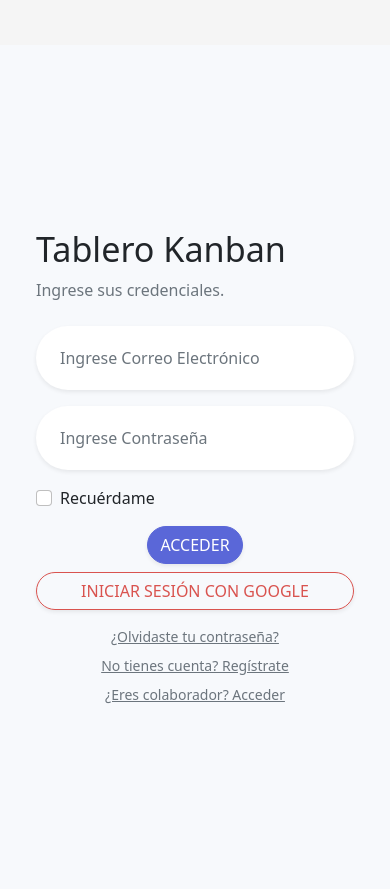
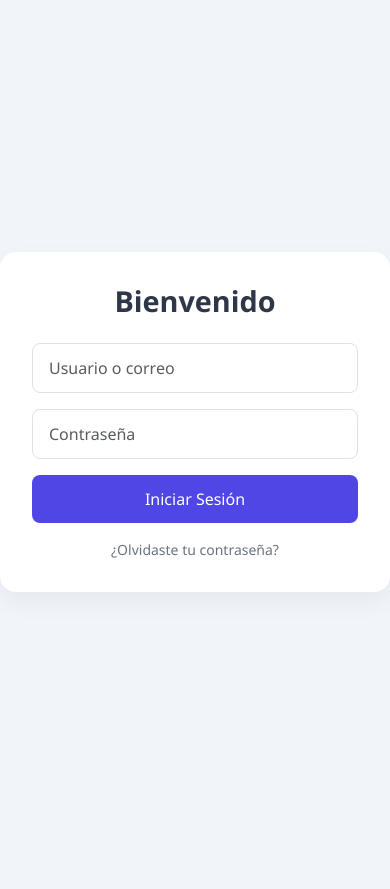
Before and after one commit to andres-app/pedidos-joaquin, a PHP site: page /login.php in a window 390 px wide. After the commit the page ends 592 px from the top, so only its background shows below. Run offline with PHP 8.4, Linux system fonts and the light colour scheme; some libraries are stand-ins or nearby versions.

Commit message:
Se realizó las modificaciones

```diff
--- a/login.php
+++ b/login.php
@@ -4,68 +4,117 @@
 <head>
     <meta charset="UTF-8">
     <meta name="viewport" content="width=device-width, initial-scale=1.0">
-    <title>Tablero KANBAN</title>
-    <link rel="stylesheet" href="https://cdn.jsdelivr.net/npm/bootstrap@5.0.2/dist/css/bootstrap.min.css">
-    <link rel="stylesheet" href="styles.css">
+    <title>Iniciar Sesión</title>
+    <link href="https://cdn.jsdelivr.net/npm/bootstrap@5.3.0/dist/css/bootstrap.min.css" rel="stylesheet">
+    <style>
+        body {
+            background-color: #f1f5f9;
+            display: flex;
+            justify-content: center;
+            align-items: center;
+            height: 100vh;
+            margin: 0;
+            font-family: 'Segoe UI', sans-serif;
+        }
+
+        .login-container {
+            background: #ffffff;
+            padding: 2rem;
+            border-radius: 1rem;
+            box-shadow: 0 10px 25px rgba(0, 0, 0, 0.05);
+            width: 100%;
+            max-width: 400px;
+        }
+
+        .login-container h2 {
+            font-size: 1.8rem;
+            font-weight: 600;
+            margin-bottom: 1.5rem;
+            text-align: center;
+            color: #2d3748;
+        }
+
+        .form-control {
+            border-radius: 0.5rem;
+            padding: 0.75rem 1rem;
+        }
+
+        .btn-primary {
+            background-color: #4f46e5;
+            border: none;
+            border-radius: 0.5rem;
+            padding: 0.75rem;
+            font-weight: 500;
+        }
+
+        .btn-primary:hover {
+            background-color: #4338ca;
+        }
+
+        .text-muted {
+            font-size: 0.875rem;
+            text-align: center;
+        }
+
+        .form-footer a {
+            display: block;
+            text-align: center;
+            margin-top: 1rem;
+            color: #6b7280;
+            font-size: 0.875rem;
+            text-decoration: none;
+        }
+
+        .form-footer a:hover {
+            color: #4f46e5;
+        }
+    </style>
 </head>
 
 <body>
-    <div class="container-fluid">
-        <div class="row no-gutter">
-            <div class="col-md-6 d-none d-md-flex bg-image"></div>
-            <div class="col-md-6 bg-light">
-                <div class="login d-flex align-items-center py-5">
-                    <div class="container">
-                        <div class="row">
-                            <div class="col-lg-10 col-xl-7 mx-auto">
-                                <h3 class="display-4">Tablero Kanban</h3>
-                                <p class="text-muted mb-4">Ingrese sus credenciales.</p>
-                                <form action="login_process.php" method="POST">
-                                    <div class="form-group mb-3">
-                                        <input id="inputEmail" type="text" name="username"
-                                            placeholder="Ingrese Correo Electrónico" required autofocus
-                                            class="form-control rounded-pill border-0 shadow-sm px-4">
-                                    </div>
-                                    <div class="form-group mb-3">
-                                        <input id="inputPassword" type="password" name="password"
-                                            placeholder="Ingrese Contraseña" required
-                                            class="form-control rounded-pill border-0 shadow-sm px-4 text-primary">
-                                    </div>
-                                    <div class="form-check mb-3">
-                                        <input id="customCheck1" type="checkbox" class="form-check-input">
-                                        <label for="customCheck1" class="form-check-label">Recuérdame</label>
-                                    </div>
+    <div class="login-container">
+        <h2>Bienvenido</h2>
+        <form action="login_process.php" method="POST">
+            <div class="mb-3">
+                <input type="text" name="username" class="form-control" placeholder="Usuario o correo" required>
+            </div>
+            <div class="mb-3">
+                <input type="password" name="password" class="form-control" placeholder="Contraseña" required>
+            </div>
+            <button type="submit" class="btn btn-primary w-100">Iniciar Sesión</button>
+        </form>
+        <div class="form-footer">
+            <a href="#" data-bs-toggle="modal" data-bs-target="#modalRecuperar">¿Olvidaste tu contraseña?</a>
+        </div>
+    </div>
 
-                                    <div class="text-center">
-                                        <button type="submit"
-                                            class="btn btn-primary btn-block text-uppercase mb-2 rounded-pill shadow-sm">Acceder</button>
-                                    </div>
-                                    <div class="text-center">
-                                        <a href="#"
-                                            class="btn btn-outline-danger w-100 text-uppercase mb-2 rounded-pill shadow-sm">
-                                            <i class="fab fa-google mr-2"></i> Iniciar sesión con Google
-                                        </a>
+    <!-- Modal: Olvidaste tu contraseña -->
+    <div class="modal fade" id="modalRecuperar" tabindex="-1" aria-labelledby="modalRecuperarLabel" aria-hidden="true">
+        <div class="modal-dialog modal-dialog-centered">
+            <div class="modal-content shadow-sm rounded">
+                <div class="modal-header bg-warning text-dark">
+                    <h5 class="modal-title" id="modalRecuperarLabel">Recuperación</h5>
+                    <button type="button" class="btn-close" data-bs-dismiss="modal" aria-label="Cerrar"></button>
+                </div>
+                <div class="modal-body text-center fs-5">
+                    😢 <strong>¡Uy!</strong><br>
+                    <span class="text-muted">Qué pena... no se puede recuperar la contraseña.</span><br>
+                    <small class="text-secondary">Intenta recordar o crea una nueva cuenta 🧠</small>
+                </div>
 
-                                    </div>
-                                    <div class="text-center">
-                                        <a href="#" class="d-block text-muted mt-2 small">¿Olvidaste tu contraseña?</a>
-                                        <a href="#" class="d-block text-muted mt-2 small">No tienes cuenta?
-                                            Regístrate</a>
-                                        <a href="#" class="d-block text-muted mt-2 small">¿Eres colaborador? Acceder</a>
-                                    </div>
-                                </form>
-                            </div>
-                        </div>
-                    </div>
+                <div class="modal-footer justify-content-center">
+                    <button type="button" class="btn btn-secondary" data-bs-dismiss="modal">Entendido</button>
                 </div>
             </div>
         </div>
     </div>
 
-    <!-- Bootstrap JS and dependencies -->
-    <script src="https://code.jquery.com/jquery-3.5.1.slim.min.js"></script>
-    <script src="https://cdn.jsdelivr.net/npm/@popperjs/core@2.5.4/dist/umd/popper.min.js"></script>
-    <script src="https://stackpath.bootstrapcdn.com/bootstrap/4.5.2/js/bootstrap.min.js"></script>
+    <audio id="soundFail" src="https://assets.mixkit.co/sfx/preview/mixkit-sad-trombone-471.mp3"></audio>
+
+
+    <script src="https://cdn.jsdelivr.net/npm/bootstrap@5.3.0/dist/js/bootstrap.bundle.min.js"></script>
+
+
 </body>
 
 </html>
--- a/styles.css
+++ /dev/null
@@ -1,78 +0,0 @@
-body {
-    overflow-x: hidden;
-    height: 100%;
-    background: #f5f5f5;
-    display: flex;
-    align-items: center;
-    justify-content: center;
-    padding: 0;
-    margin: 0;
-}
-
-.container-fluid {
-    padding-top: 25px;
-    margin-top: 20px; /* NUEVO: esto separa las columnas del navbar */
-}
-
-
-
-.bg-image {
-    position: relative;
-    background-image: url('https://mesadepartes.appsauri.com/assets/image/auth-bg-1.jpg'); /* Asegúrate de colocar la ruta correcta de la imagen */
-    background-size: cover;
-    background-position: center center;
-}
-
-.bg-image::before {
-    content: '';
-    position: absolute;
-    top: 0;
-    left: 0;
-    width: 100%;
-    height: 100%;
-    background-color: rgba(90, 103, 216, 0.5); /* Color con opacidad */
-    z-index: 1;
-}
-
-.login {
-    min-height: 100vh;
-    align-items: center;
-}
-
-.bg-light {
-    background-color: #f7f9fc !important;
-}
-
-.btn-primary {
-    background-color: #5a67d8;
-    border-color: #5a67d8;
-}
-
-.btn-outline-danger {
-    color: #d9534f;
-    border-color: #d9534f;
-}
-
-.btn-outline-danger:hover {
-    background-color: #d9534f;
-    color: white;
-}
-
-.form-control {
-    border-radius: 2rem;
-    padding: 20px;
-}
-
-.form-control:focus {
-    border-color: #5a67d8;
-    box-shadow: 0 0 0 0.2rem rgba(90, 103, 216, 0.25);
-}
-
-.text-primary {
-    color: #5a67d8 !important;
-}
-
-.custom-control-label::before {
-    background-color: #e9ecef;
-    border: 1px solid #adb5bd;
-}
```
